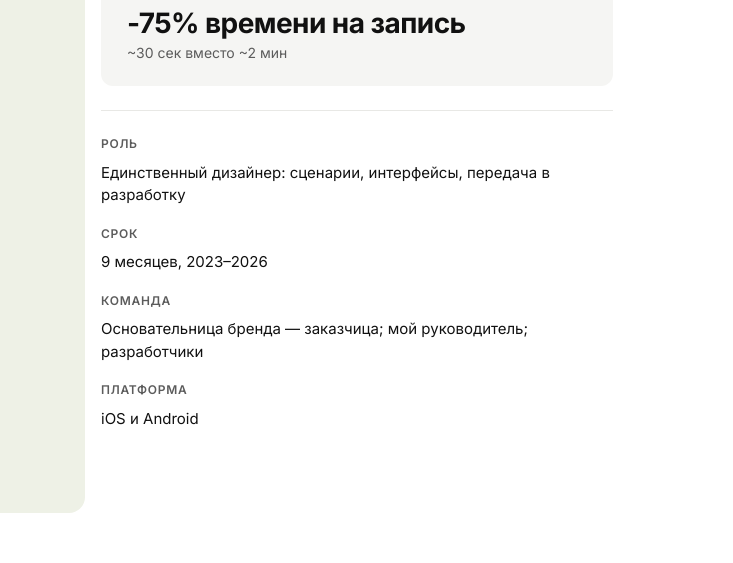
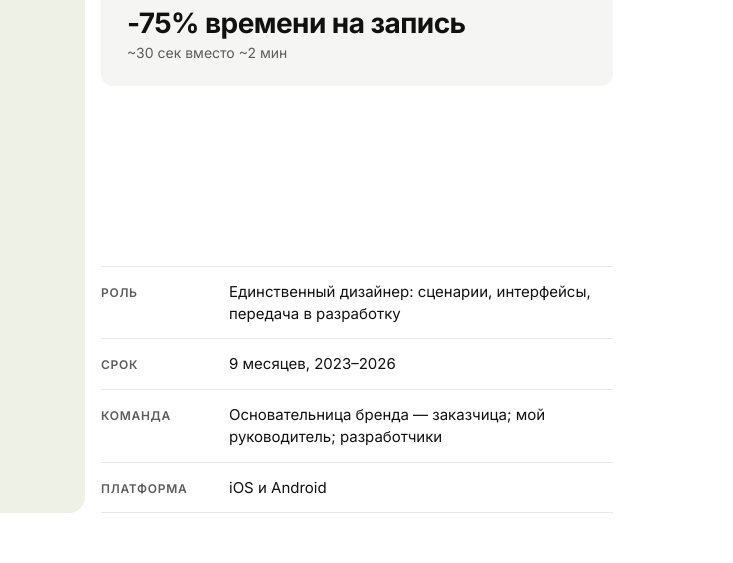
Before and after one commit to frolova-nataly/portfolio, an Astro site: page /cases/migraine-heroes in a window 1280 px wide. Shown: the part 616-1179 px from the top of the page, 547-1280 px from the left. Built offline with nearby package versions, Linux system fonts and the light colour scheme; Astro itself is replaced by a stand-in of ours.

Commit message:
Migraine Heroes: role info as label/value rows aligned to the bottom of the video
Co-Authored-By: Claude Opus 5.5 <noreply@anthropic.com>
Claude-Session: https://claude.ai/code/session_01K6eKR8AU63huJ72mGsU1DN

```diff
--- a/src/pages/cases/migraine-heroes.astro
+++ b/src/pages/cases/migraine-heroes.astro
@@ -316,6 +316,9 @@ const tint = '#EEF1E6';
     flex-direction: column;
     gap: 8px;
   }
+  .hero-split__info .keyfacts {
+    margin-bottom: 24px !important;
+  }
   .hero-split .keyfacts.keyfacts {
     margin: 0;
     grid-template-columns: 1fr;
@@ -325,10 +328,29 @@ const tint = '#EEF1E6';
     padding: 24px 26px;
   }
   .hero-split .roles.roles {
-    margin: 16px 0 0;
-    padding-top: 24px;
-    grid-template-columns: 1fr;
-    gap: 18px;
+    margin: auto 0 0;
+    padding-top: 0;
+    border-top: 0;
+    display: block;
+  }
+  .hero-split .roles.roles > div {
+    display: grid;
+    grid-template-columns: 112px minmax(0, 1fr);
+    gap: 16px;
+    align-items: baseline;
+    padding: 14px 0;
+    border-top: 1px solid var(--line);
+  }
+  .hero-split .roles.roles > div:last-child {
+    border-bottom: 1px solid var(--line);
+  }
+  .hero-split .roles.roles dt {
+    font-size: 12px;
+  }
+  .hero-split .roles.roles dd {
+    margin: 0;
+    font-size: 15px;
+    line-height: 1.45;
   }
   @media (max-width: 760px) {
     .hero-split {
```
